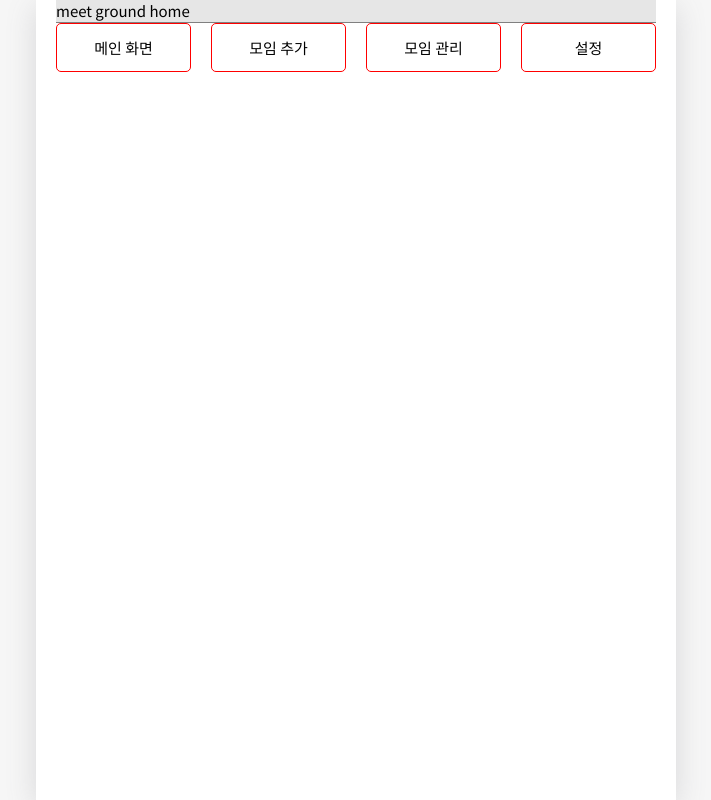
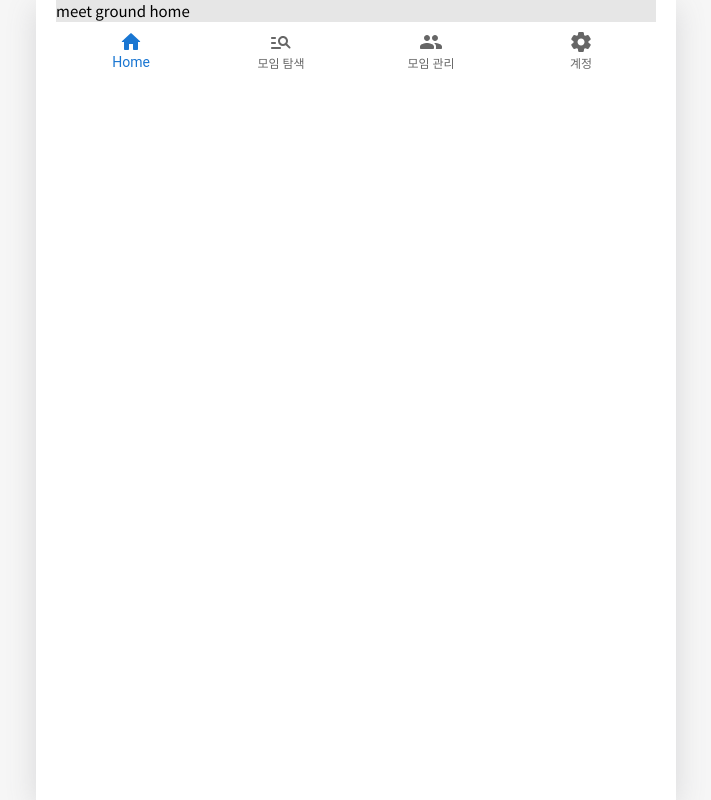
Before and after one commit to 96glory/meet-ground-front, a React (Create React App) app: page / in a window 1280 px wide. Shown: the whole page, without its empty margins (284-995 px from the left). Built offline with nearby package versions, Linux system fonts and the light colour scheme.

Commit message:
feat: Footer MUI 로의 전환

```diff
--- a/package.json
+++ b/package.json
@@ -5,7 +5,9 @@
   "dependencies": {
     "@emotion/react": "^11.10.5",
     "@emotion/styled": "^11.10.5",
+    "@mui/icons-material": "^5.10.16",
     "@mui/material": "^5.10.16",
+    "@mui/styles": "^5.10.16",
     "@testing-library/jest-dom": "^5.14.1",
     "@testing-library/react": "^13.0.0",
     "@testing-library/user-event": "^13.2.1",
--- a/src/components/Footer.tsx
+++ b/src/components/Footer.tsx
@@ -1,13 +1,37 @@
-import React from 'react';
+import { BottomNavigation, BottomNavigationAction } from '@mui/material';
+import React, { useState } from 'react';
+import { makeStyles } from '@mui/styles';
+import { HomeRounded, ManageSearchRounded, PeopleRounded, SettingsRounded } from '@mui/icons-material';
+
+const useStyles = makeStyles({
+  navigation: {
+    fontFamily: 'Noto Sans KR',
+  },
+  action: {
+    backgroundColor: 'black',
+  },
+});
+
+// https://stackoverflow.com/questions/54375096/styling-bottomnavigation-in-react-js-material-ui
 
 const Footer = () => {
+  const classes = useStyles();
+  const [value, setValue] = useState(0);
+
   return (
-    <footer className="Footer">
-      <div className="Footer_item">메인 화면</div>
-      <div className="Footer_item">모임 추가</div>
-      <div className="Footer_item">모임 관리</div>
-      <div className="Footer_item">설정</div>
-    </footer>
+    <BottomNavigation
+      value={value}
+      onChange={(event, newValue) => {
+        setValue(newValue);
+      }}
+      showLabels
+      className={classes.navigation}
+    >
+      <BottomNavigationAction className={classes.action} label="Home" icon={<HomeRounded />} />
+      <BottomNavigationAction className={classes.action} label="모임 탐색" icon={<ManageSearchRounded />} />
+      <BottomNavigationAction className={classes.action} label="모임 관리" icon={<PeopleRounded />} />
+      <BottomNavigationAction className={classes.action} label="계정" icon={<SettingsRounded />} />
+    </BottomNavigation>
   );
 };
 
```
Also changed, not shown: 1 other file (tests, documents, lock files or other folders).
